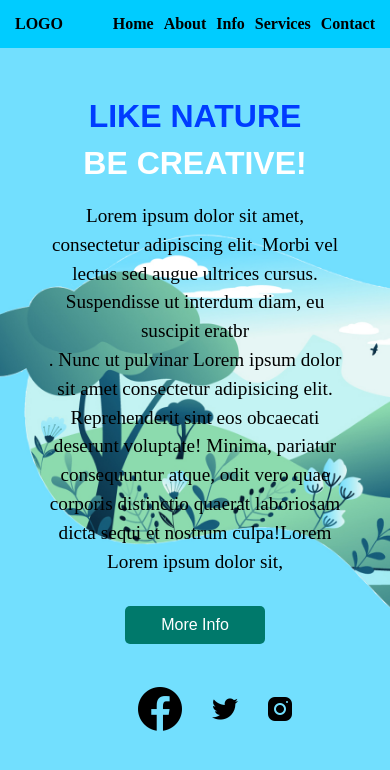
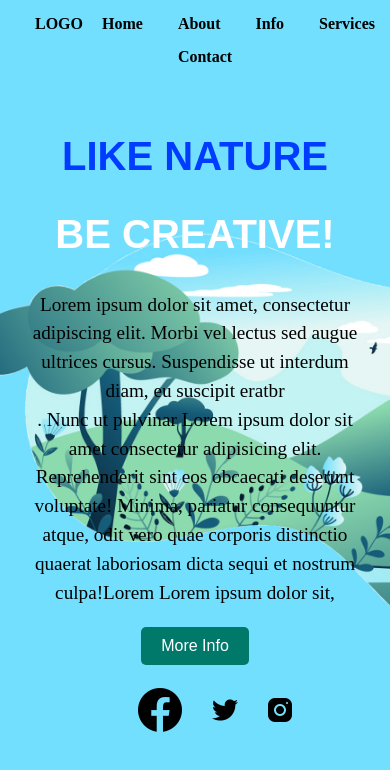
Before and after one commit to laiba-programmer/project, a plain HTML site: page index.html in a window 390 px wide. Drawn offline with Linux system fonts and the light colour scheme.

Commit message:
Update project.css

```diff
--- a/project.css
+++ b/project.css
@@ -1,7 +1,9 @@
 
- body {
+
+
+     body {
     height: 100%;
-    margin: 0;
+    margin: 0px;
     background-color: #72dffe;
     background-image: url(./hellog.jpg);
     background-size: cover;
@@ -10,17 +12,14 @@
 }
 
 .nav {
-    background-color: rgb(0, 204, 255);
+    background-color:#72dffe ;
     padding: 15px;
+    gap: 15px;
+    justify-content: space-between;
+    max-width: 100vw;
     display: flex;
     flex-wrap: wrap;
     align-items: center;
-    justify-content: space-between;
-    max-width: 100vw;
-}
-
-.nav .logo {
-    margin-right: auto;
 }
 
 .nav ul {
@@ -35,35 +34,49 @@
 }
 
 .nav li {
+    margin-right: 20px;
     color: black;
     font-size: 16px;
+    position: relative;
+    left: 20px;
     font-weight: bolder;
+}
+
+.nav .logo {
+    margin-right: auto;
 }
 
 .hero {
     display: flex;
-    flex-direction: column;
-    align-items: flex-start;
+    align-items: center;
     margin: 20px;
-    padding: 20px;
-}
-
-h1, h2 {
-    color: white;
-    font-family: sans-serif;
-    font-size: 2.5rem;
-    margin: 10px 0;
+    flex-wrap: wrap;
 }
 
 h1 {
     color: rgb(0, 60, 255);
+    font-family: sans-serif;
+    font-size: 60px;
+    position: relative;
+    top: 40px;
+    left: 40px;
+}
+
+h2 {
+    color: white;
+    font-family: sans-serif;
+    font-size: 60px;
+    position: relative;
+    left: 40px;
 }
 
 .hero p {
     font-size: 1.2em;
     line-height: 1.5;
     max-width: 600px;
-    margin: 20px 0;
+    margin: 20px auto;
+    position: relative;
+    left: 40px;
 }
 
 .btn {
@@ -75,7 +88,8 @@ h1 {
     cursor: pointer;
     font-size: 1em;
     width: 140px;
-    margin-top: 10px;
+    position: relative;
+    left: 40px;
 }
 
 .btn:hover {
@@ -89,43 +103,39 @@ h1 {
     gap: 25px;
     list-style-type: none;
     flex-wrap: wrap;
-    margin: 20px 0;
 }
+
 
 @media (max-width: 768px) {
     .nav {
-        flex-direction: row;
+        flex-direction: column;
         align-items: flex-start;
-    }
-    .nav .logo {
-        flex-direction: row;
-        align-items: flex-start;
-
-
     }
 
     .nav ul {
-        flex-direction: row;
-        align-items: flex-start;
-        width: 100%;
-        padding-left: 0;
-        gap: 10px;
+        justify-content: center;
+        gap: 15px;
+    }
+
+    h1, h2 {
+        font-size: 40px;
+        top: 0;
+        left: 0;
+        text-align: center;
     }
 
     .hero {
+        flex-direction: column;
         align-items: center;
         text-align: center;
-    }
-
-    h1, h2 {
-        font-size: 2rem;
-        left: 0;
-        top: 0;
     }
 
     .hero p, .btn {
         left: 0;
         margin-left: 0;
-        text-align: center;
+    }
+
+    .btn {
+        width: auto;
     }
 }
```
